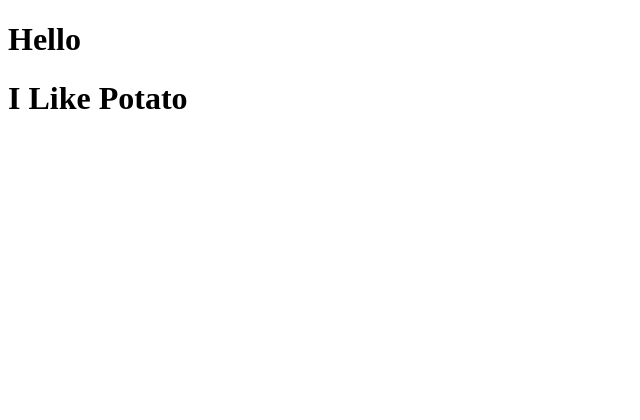
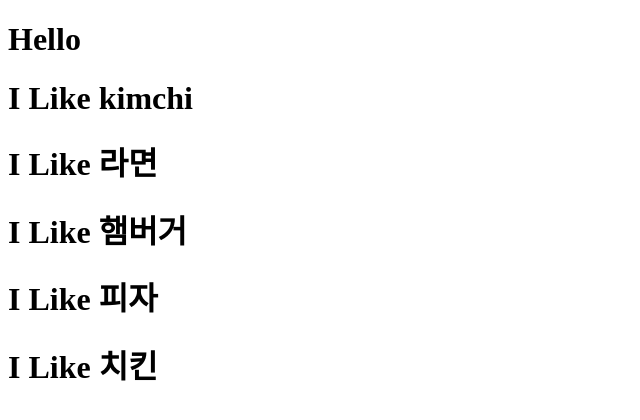
Before and after one commit to onssu/study, a React (Create React App) app in the folder react/code/movie_app/: page / in a window 1280 px wide. Shown: the top 420 px of the page, without its empty margins (0-640 px from the left). Built offline with nearby package versions, Linux system fonts and the light colour scheme.

Commit message:
6/29 modified

```diff
--- a/react/code/movie_app/src/App.js
+++ b/react/code/movie_app/src/App.js
@@ -1,14 +1,18 @@
 import React from 'react';
 
-function Food(){
-  return <h1>I Like Potato</h1>;
+function Food({fav}){
+  return <h1>I Like {fav}</h1>;
 }
 
 function App() {
   return (
     <div className="App">
       <h1>Hello</h1>
-      <Food name="kimchi" />
+      <Food fav="kimchi" />
+      <Food fav="라면" />
+      <Food fav="햄버거" />
+      <Food fav="피자" />
+      <Food fav="치킨" />
     </div>
   );
 }
```
